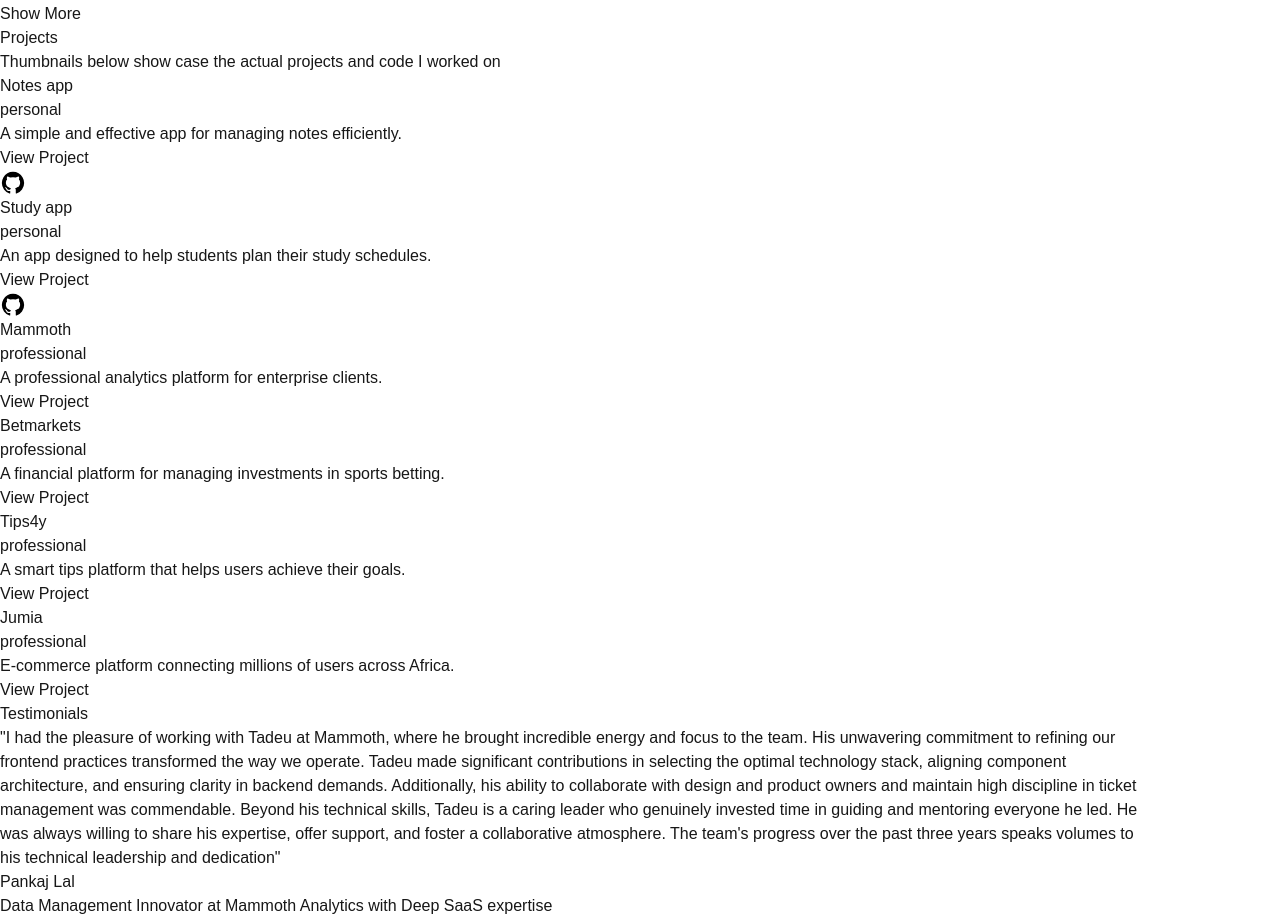
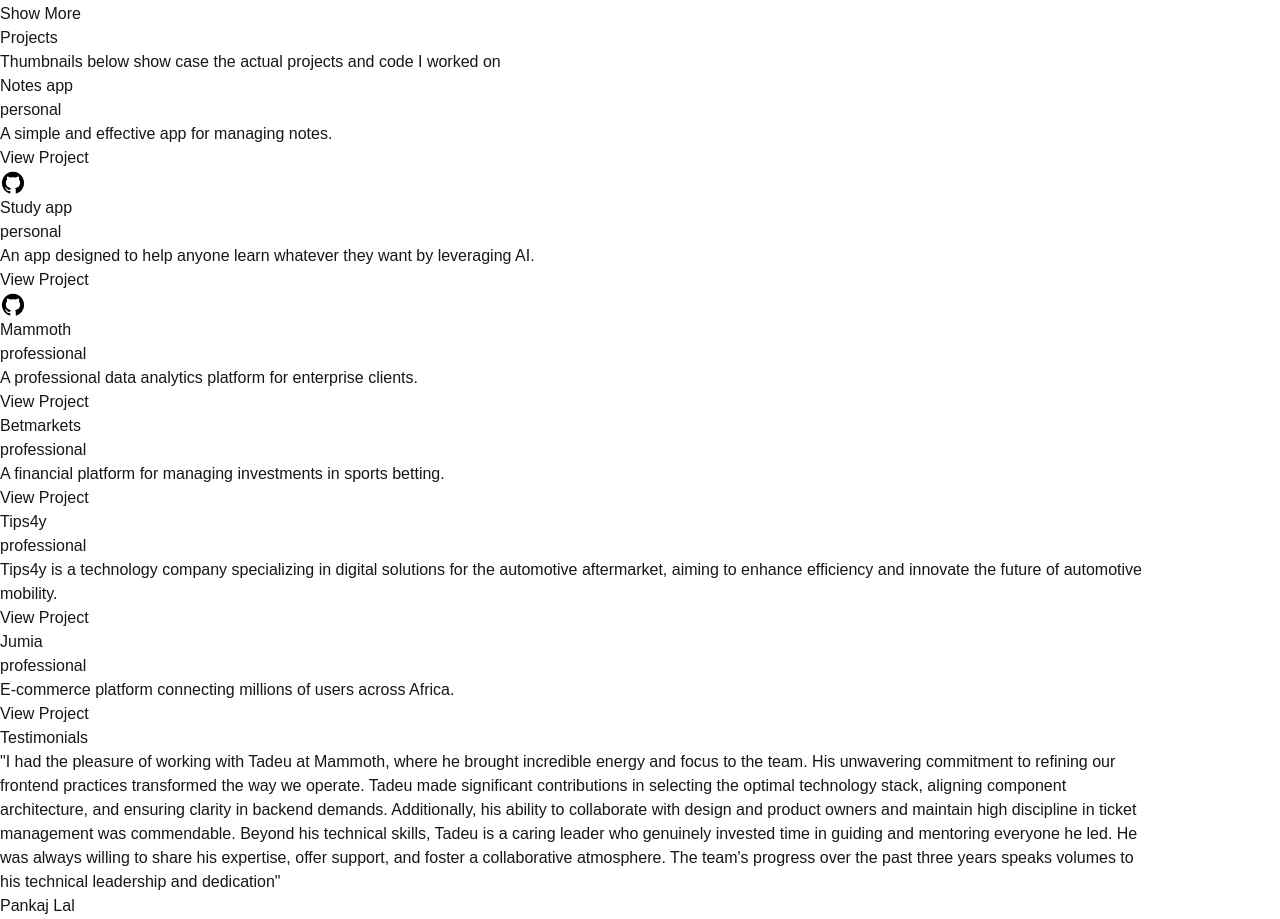
Before and after one commit to Tadeu17/portfolio, a Next.js app: page / in a window 1280 px wide. Shown: the part 4800-5719 px from the top of the page. Built offline with nearby package versions, Linux system fonts and the light colour scheme.

Commit message:
improved description of tips4y

```diff
--- a/src/data.ts
+++ b/src/data.ts
@@ -210,7 +210,7 @@
     type: 'personal',
     href: 'https://notes-app-6b807.web.app/#/',
     github: 'https://github.com/Tadeu17/vue3-notes-project',
-    description: 'A simple and effective app for managing notes efficiently.',
+    description: 'A simple and effective app for managing notes.',
   },
   {
     title: "Study app",
@@ -218,14 +218,14 @@
     type: 'personal',
     href: 'https://study-web-app-cb1b5.web.app/play',
     github: 'https://github.com/Tadeu17/study-app',
-    description: 'An app designed to help students plan their study schedules.',
+    description: 'An app designed to help anyone learn whatever they want by leveraging AI.',
   },
   {
     title: "Mammoth",
     thumbnail: '/images/mammoth.webp',
     type: 'professional',
     href: 'https://mammoth.io/',
-    description: 'A professional analytics platform for enterprise clients.',
+    description: 'A professional data analytics platform for enterprise clients.',
   },
   {
     title: 'Betmarkets',
@@ -239,7 +239,7 @@
     thumbnail: '/images/tips4y.webp',
     type: 'professional',
     href: 'https://www.tips4y.pt/',
-    description: 'A smart tips platform that helps users achieve their goals.',
+    description: 'Tips4y is a technology company specializing in digital solutions for the automotive aftermarket, aiming to enhance efficiency and innovate the future of automotive mobility.',
   },
   {
     title: 'Jumia',
```
